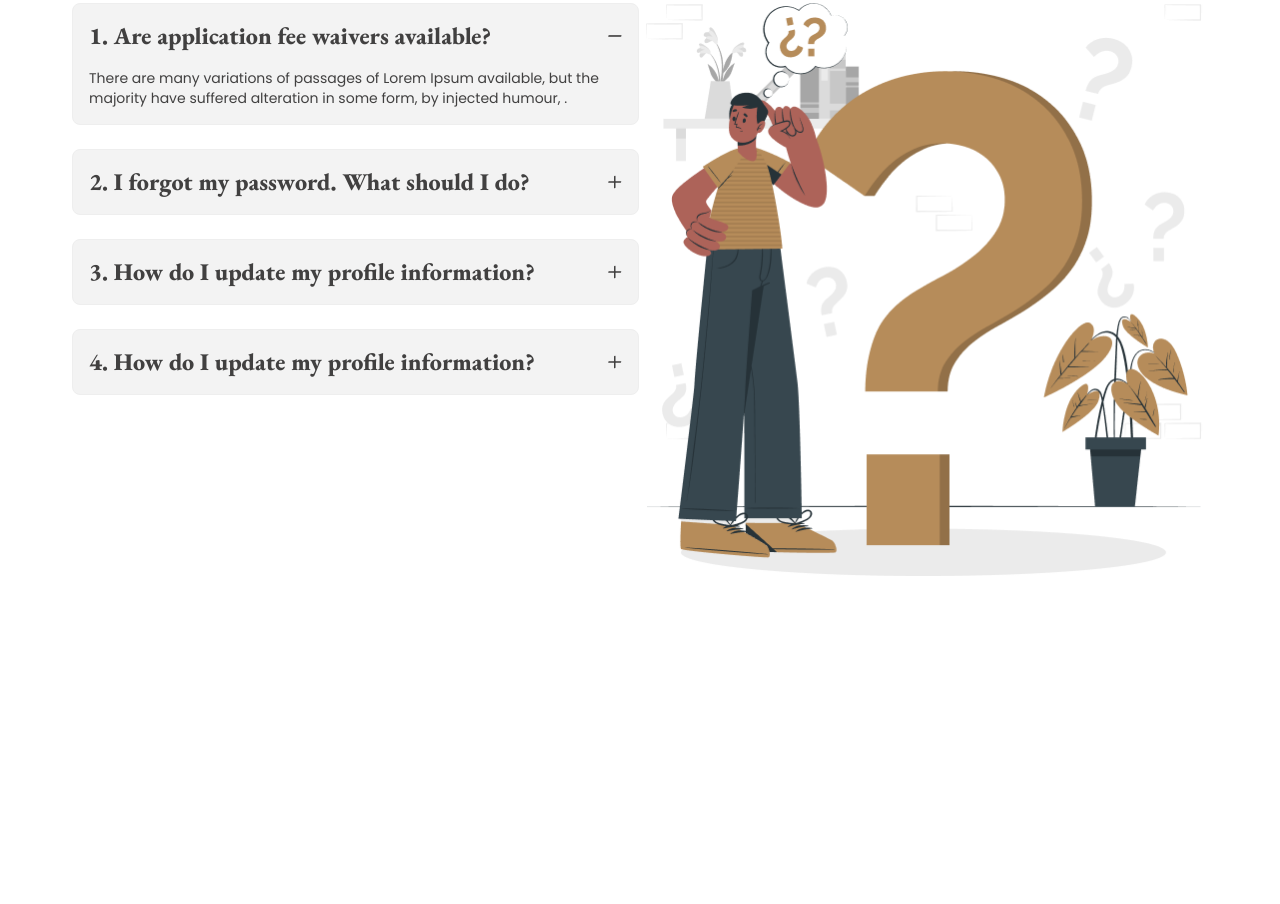
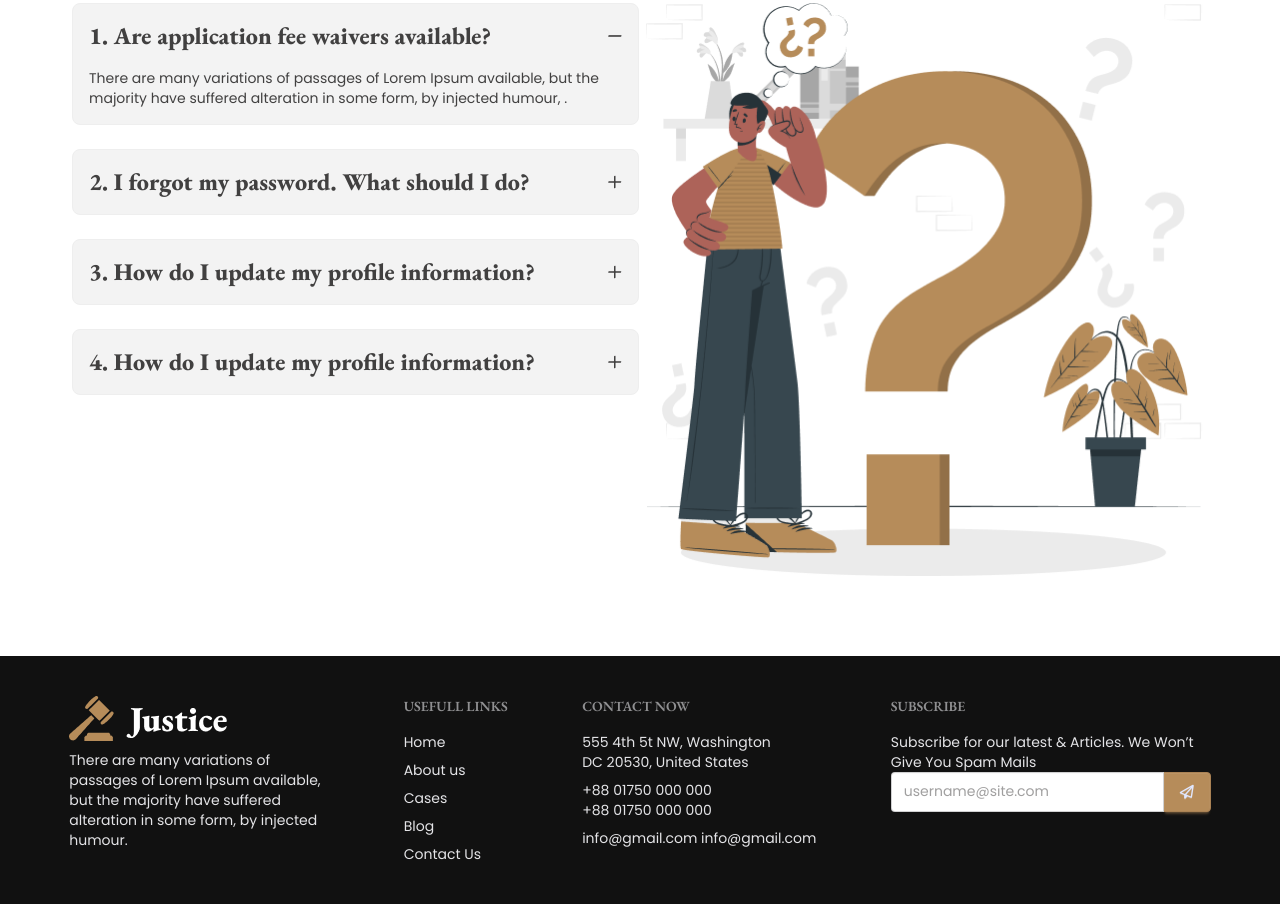
Before and after one commit to MishkatMukit/legal-solution, a plain HTML site: page index.html in a window 1280 px wide. Shown: the part 3239-4143 px from the top of the page. Before the commit the page ends 3895 px from the top, so only its background shows below. Drawn offline with nearby package versions, Linux system fonts and the light colour scheme.

Commit message:
Footer added

```diff
--- a/index.html
+++ b/index.html
@@ -12,7 +12,7 @@
     <link
         href="https://fonts.googleapis.com/css2?family=EB+Garamond:ital,wght@0,400..800;1,400..800&family=Poppins:ital,wght@0,100;0,200;0,300;0,400;0,500;0,600;0,700;0,800;0,900;1,100;1,200;1,300;1,400;1,500;1,600;1,700;1,800;1,900&display=swap"
         rel="stylesheet">
-
+    <script src="https://kit.fontawesome.com/481fde1f12.js" crossorigin="anonymous"></script>
     <style>
         .font-poppins {
             font-family: "Poppins", sans-serif;
@@ -315,21 +315,24 @@
                     </div>
                     <div class="collapse collapse-plus bg-base-100 border border-base-300 bg-dark7">
                         <input type="radio" name="my-accordion-3" />
-                        <div class="collapse-title font-extrabold text-2xl font-eb-garamond">2. I forgot my password. What should I do?</div>
+                        <div class="collapse-title font-extrabold text-2xl font-eb-garamond">2. I forgot my password.
+                            What should I do?</div>
                         <div class="collapse-content text-sm">Click on "Forgot Password" on the login page and follow
                             the
                             instructions sent to your email.</div>
                     </div>
                     <div class="collapse collapse-plus bg-base-100 border border-base-300 bg-dark7">
                         <input type="radio" name="my-accordion-3" />
-                        <div class="collapse-title font-extrabold text-2xl font-eb-garamond">3. How do I update my profile information?</div>
+                        <div class="collapse-title font-extrabold text-2xl font-eb-garamond">3. How do I update my
+                            profile information?</div>
                         <div class="collapse-content text-sm">Go to "My Account" settings and select "Edit Profile" to
                             make
                             changes.</div>
                     </div>
                     <div class="collapse collapse-plus bg-base-100 border border-base-300 bg-dark7">
                         <input type="radio" name="my-accordion-3" />
-                        <div class="collapse-title font-extrabold text-2xl font-eb-garamond">4. How do I update my profile information?</div>
+                        <div class="collapse-title font-extrabold text-2xl font-eb-garamond">4. How do I update my
+                            profile information?</div>
                         <div class="collapse-content text-sm">Go to "My Account" settings and select "Edit Profile" to
                             make
                             changes.</div>
@@ -340,6 +343,52 @@
                 </div>
             </div>
         </section>
+
+        <footer class="footer sm:footer-horizontal md:justify-items-center bg-dark1 text-neutral-content p-10 mx-auto">
+            <nav class=" ">
+                <img src="images/logo.png" alt="">
+                <p class="w-[260px]">
+                    There are many variations of passages of Lorem Ipsum available, but the majority have suffered
+                    alteration in some form, by injected humour.
+                </p>
+            </nav>
+            <nav>
+                <h6 class="footer-title font-eb-garamond">Usefull Links</h6>
+                <a class="link link-hover">Home</a>
+                <a class="link link-hover">About us</a>
+                <a class="link link-hover">Cases</a>
+                <a class="link link-hover">Blog</a>
+                <a class="link link-hover">Contact Us</a>
+            </nav>
+            <nav>
+                <h6 class="footer-title font-eb-garamond">Contact Now</h6>
+                <p>
+                    555 4th 5t NW, Washington <br>
+                    DC 20530, United States
+                </p>
+                <p>
+                    +88 01750 000 000 <br>
+                    +88 01750 000 000
+                </p>
+                <p>
+                    info@gmail.com
+                    info@gmail.com
+                </p>
+            </nav>
+            <form>
+                <h6 class="footer-title font-eb-garamond">Subscribe</h6>
+                <fieldset class="w-80">
+
+                    <p>
+                        Subscribe for our latest & Articles. We Won’t Give You Spam Mails
+                    </p>
+                    <div class="join">
+                        <input type="text" placeholder="username@site.com" class="input input-bordered join-item text-dark2" />
+                        <button class="btn btn-primary join-item"><i class="fa-regular fa-paper-plane"></i></button>
+                    </div>
+                </fieldset>
+            </form>
+        </footer>
     </main>
 </body>
 
```
